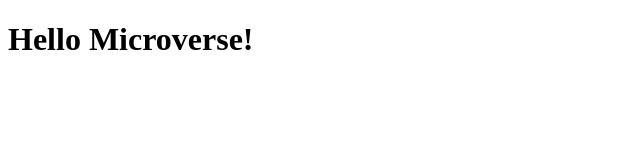
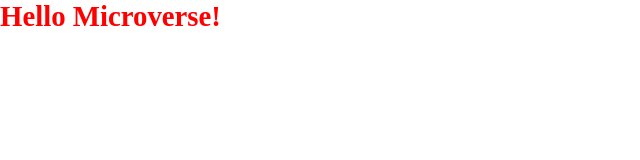
Before and after one commit to gvgesanto2/hello-microverse, a website: page index.html in a window 1280 px wide. Shown: the whole page, without its empty margins (0-640 px from the left). Drawn offline with Linux system fonts and the light colour scheme.

Commit message:
Add some styles for the index page header

```diff
--- /dev/null
+++ b/css/styles.css
@@ -0,0 +1,19 @@
+/* Resetting */
+*,
+*::before,
+*::after {
+  box-sizing: border-box;
+  margin: 0;
+  padding: 0;
+}
+
+/* Setting the value of 1rem */
+.html {
+  /* 1rem = 10px */
+  font-size: 62.5%;
+}
+
+.title {
+  font-size: 1.8rem;
+  color: red;
+}
--- a/index.html
+++ b/index.html
@@ -5,11 +5,12 @@
   <meta charset="UTF-8">
   <meta http-equiv="X-UA-Compatible" content="IE=edge">
   <meta name="viewport" content="width=device-width, initial-scale=1.0">
+  <link rel="stylesheet" href="css/styles.css">
   <title>Hello Microverse</title>
 </head>
 
 <body>
-  <h1>Hello Microverse!</h1>
+  <h1 class="title">Hello Microverse!</h1>
 </body>
 
 </html>
```
